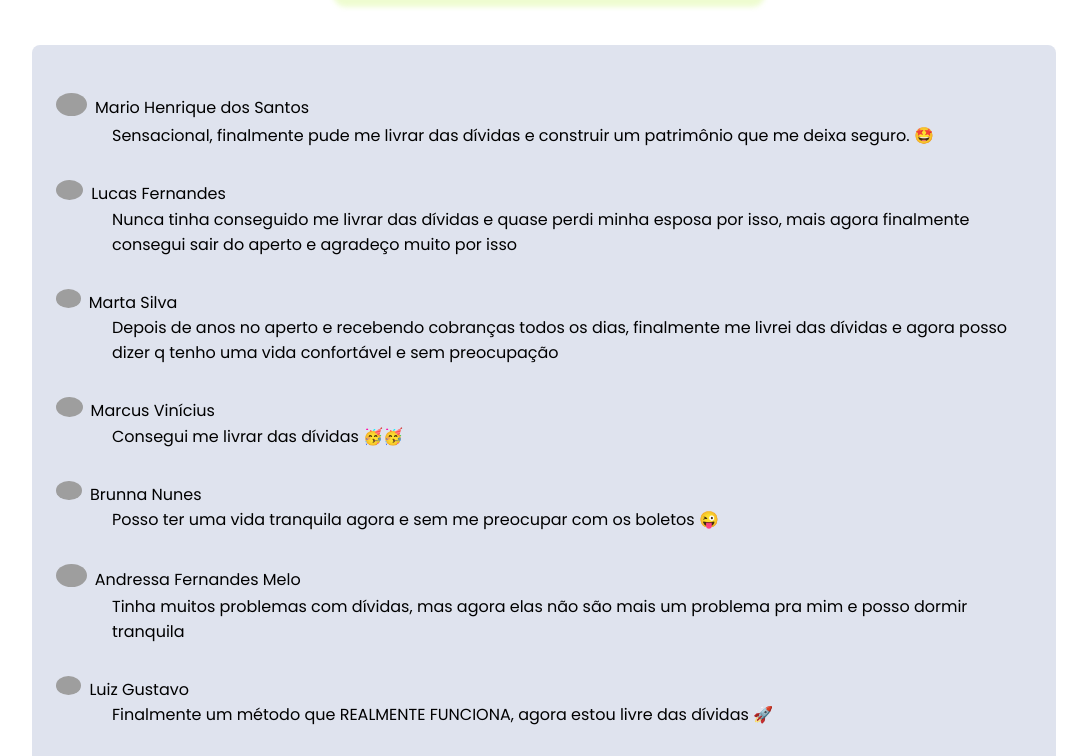
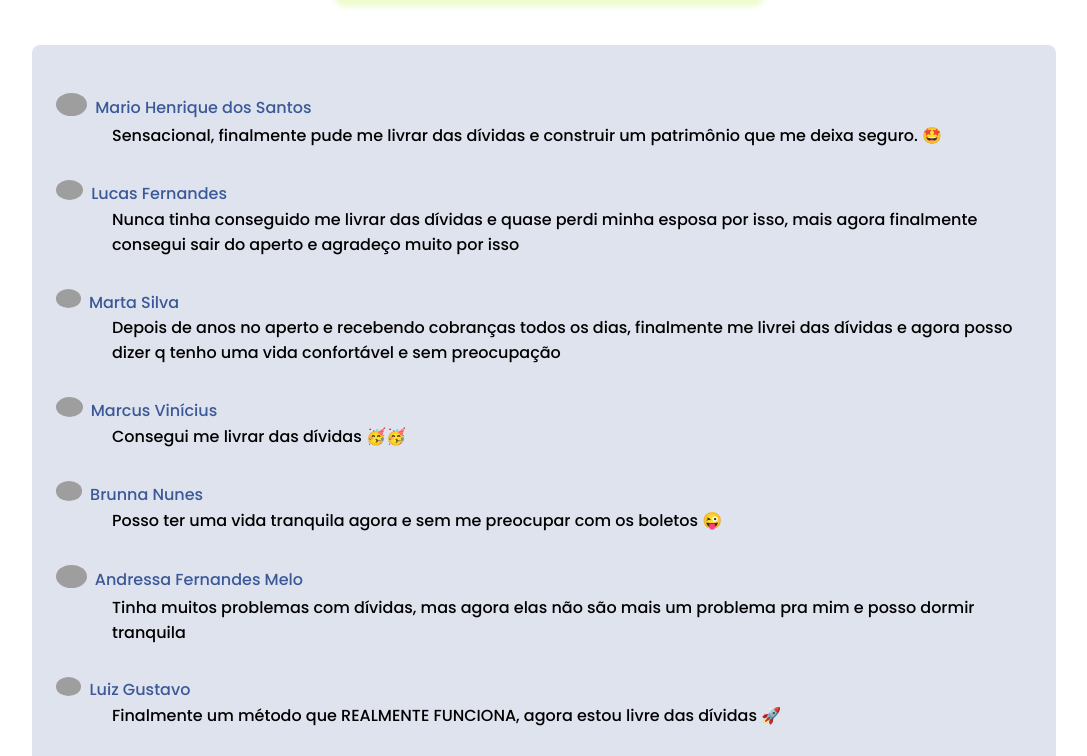
Before and after one commit to MarcusUrani/plr_page_02, a plain HTML site: page index.html in a window 1280 px wide. Shown: the part 866-1622 px from the top of the page, without its empty margins (96-1183 px from the left). Drawn offline with Linux system fonts and the light colour scheme; grey boxes are pictures that could not be loaded.

Commit message:
Alterando estilização dos comentários

```diff
--- a/style/main__comments.css
+++ b/style/main__comments.css
@@ -24,6 +24,11 @@
   justify-items: flex-start;
 }
 
+.main__comments--section__profile__user--data__name {
+  color: var(--commentary-name);
+  font-weight: 500;
+}
+
 .main__comments--section__profile__user--data__figure {
   width: 5%;
 }
@@ -34,5 +39,6 @@
 }
 
 .main__comments--section__profile__user--data__comment {
+  font-weight: 500;
   margin-left: 3.5rem;
 }
```
